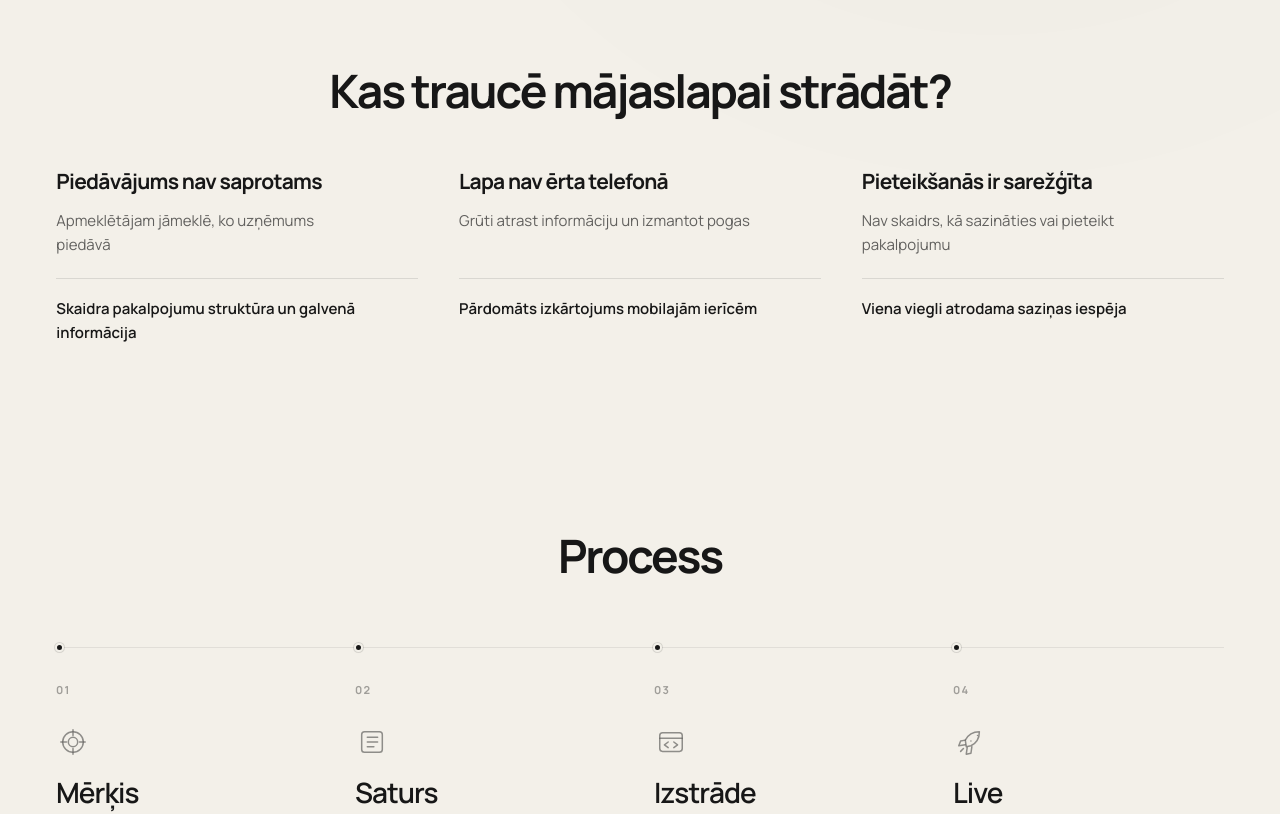
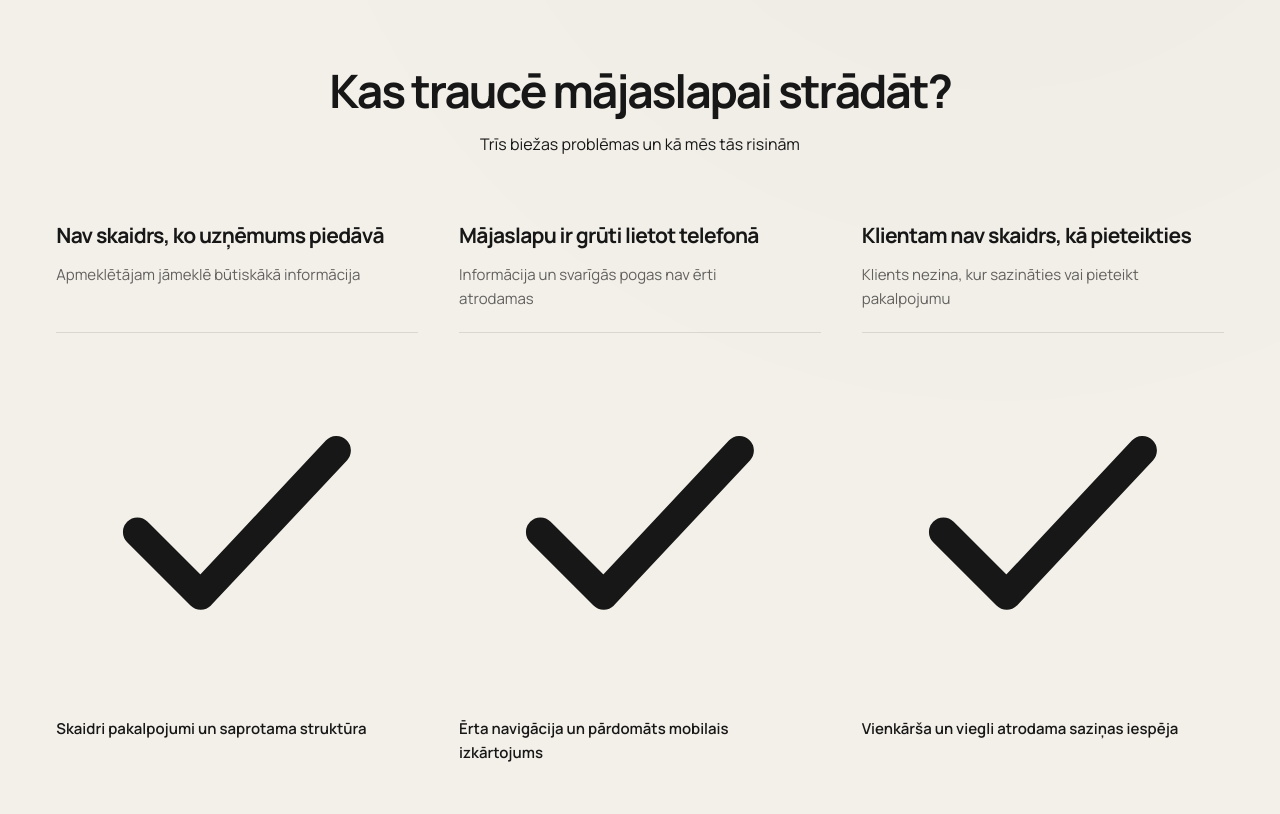
Before and after one commit to davisl24/WEBSITEAGENCY, a Next.js app: page / in a window 1280 px wide. Shown: the part 1760-2574 px from the top of the page. Built offline with nearby package versions, Linux system fonts and the light colour scheme; no server answers.

Commit message:
Refine Kestrel problem-solution content and semantic layout

```diff
--- a/app/components/ValueShowcase.tsx
+++ b/app/components/ValueShowcase.tsx
@@ -1,18 +1,18 @@
 const issues = [
   {
-    title: "Piedāvājums nav saprotams",
-    impact: "Apmeklētājam jāmeklē, ko uzņēmums piedāvā",
-    solution: "Skaidra pakalpojumu struktūra un galvenā informācija"
+    title: "Nav skaidrs, ko uzņēmums piedāvā",
+    impact: "Apmeklētājam jāmeklē būtiskākā informācija",
+    solution: "Skaidri pakalpojumi un saprotama struktūra"
   },
   {
-    title: "Lapa nav ērta telefonā",
-    impact: "Grūti atrast informāciju un izmantot pogas",
-    solution: "Pārdomāts izkārtojums mobilajām ierīcēm"
+    title: "Mājaslapu ir grūti lietot telefonā",
+    impact: "Informācija un svarīgās pogas nav ērti atrodamas",
+    solution: "Ērta navigācija un pārdomāts mobilais izkārtojums"
   },
   {
-    title: "Pieteikšanās ir sarežģīta",
-    impact: "Nav skaidrs, kā sazināties vai pieteikt pakalpojumu",
-    solution: "Viena viegli atrodama saziņas iespēja"
+    title: "Klientam nav skaidrs, kā pieteikties",
+    impact: "Klients nezina, kur sazināties vai pieteikt pakalpojumu",
+    solution: "Vienkārša un viegli atrodama saziņas iespēja"
   }
 ];
 
@@ -22,13 +22,19 @@ export default function ValueShowcase() {
       <div className="value-inner">
         <div className="kestrel-problems-heading">
           <h2 id="problems-title">Kas traucē mājaslapai strādāt?</h2>
+          <p>Trīs biežas problēmas un kā mēs tās risinām</p>
         </div>
         <div className="kestrel-problems-list">
           {issues.map(item => (
             <article className="kestrel-issue-card" key={item.title}>
-              <h3>{item.title}</h3>
-              <p className="kestrel-issue-impact">{item.impact}</p>
+              <div className="kestrel-issue-copy">
+                <h3>{item.title}</h3>
+                <p className="kestrel-issue-impact">{item.impact}</p>
+              </div>
               <div className="kestrel-issue-solution">
+                <svg className="kestrel-solution-check" viewBox="0 0 20 20" fill="none" aria-hidden="true">
+                  <path d="m4.5 10 3.5 3.5 7.5-8" stroke="currentColor" strokeWidth="1.6" strokeLinecap="round" strokeLinejoin="round" />
+                </svg>
                 <p>{item.solution}</p>
               </div>
             </article>
```
